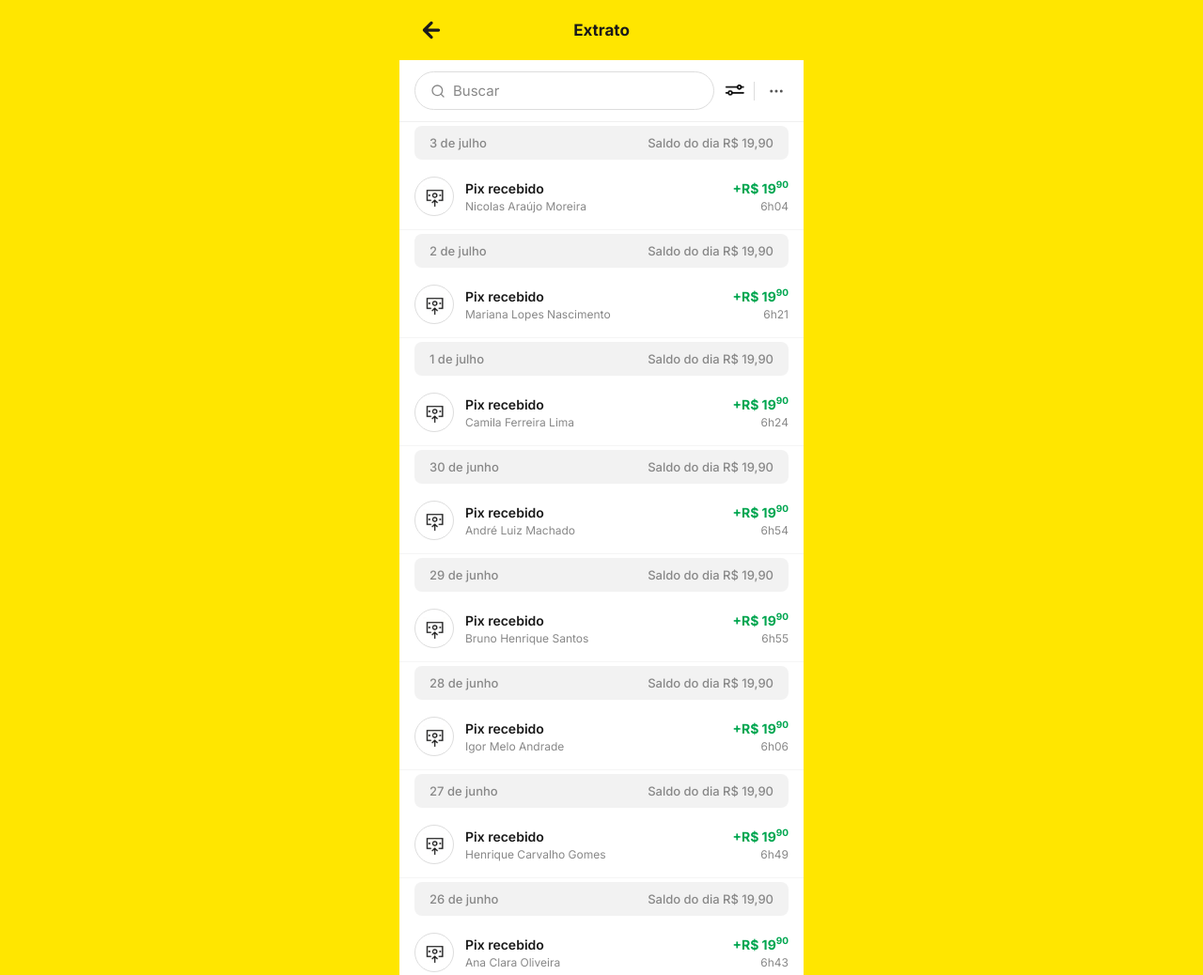
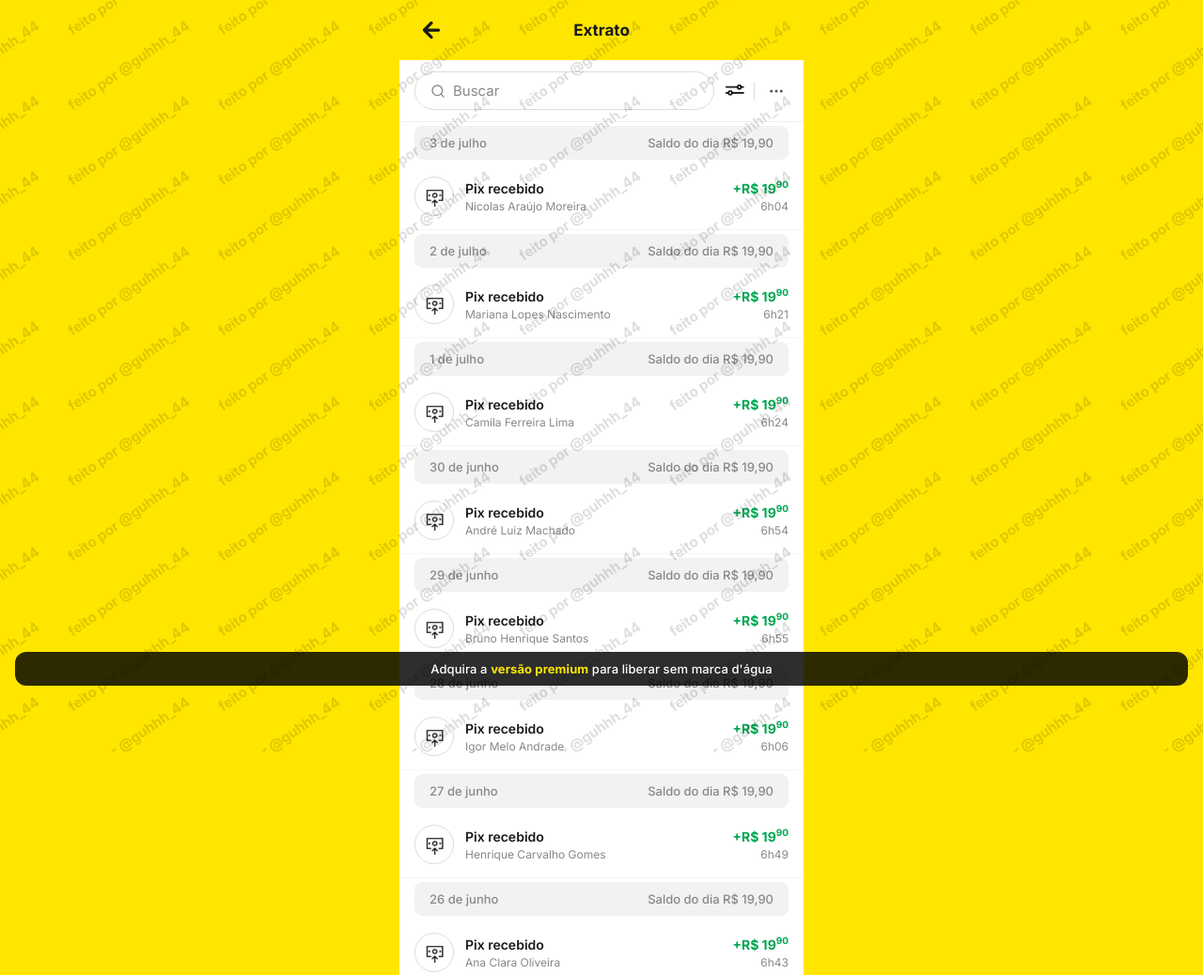
Before and after one commit to lartxcheats/mercado-pago-banco-finalizado, a website: page extrato-completo.html in a window 1280 px wide. Shown: the top 1038 px of the page at 94% size. Drawn offline with Linux system fonts and the light colour scheme.

Commit message:
add: marca dagua versao gratuita com banner premium

```diff
--- a/extrato-completo.html
+++ b/extrato-completo.html
@@ -185,6 +185,7 @@
 
         lista.innerHTML = html;
     </script>
+    <script src="watermark.js"></script>
     <script src="nav.js?v=2"></script>
     </body>
 </html>
--- /dev/null
+++ b/watermark.js
@@ -0,0 +1,73 @@
+(function () {
+    // Se tiver ?premium=true na URL, não mostra marca d'água
+    if (new URLSearchParams(window.location.search).get('premium') === 'true') return;
+
+    var style = document.createElement('style');
+    style.textContent = `
+        #wm-overlay {
+            position: fixed;
+            top: 0; left: 0;
+            width: 100%; height: 100%;
+            pointer-events: none;
+            z-index: 9999;
+            overflow: hidden;
+        }
+        #wm-overlay span {
+            position: absolute;
+            font-family: Inter, sans-serif;
+            font-size: 15px;
+            font-weight: 700;
+            color: rgba(0, 0, 0, 0.13);
+            white-space: nowrap;
+            transform: rotate(-35deg);
+            transform-origin: center center;
+            user-select: none;
+        }
+        #wm-banner {
+            position: fixed;
+            bottom: 70px;
+            left: 0; right: 0;
+            margin: 0 16px;
+            background: rgba(0,0,0,0.82);
+            color: #fff;
+            font-family: Inter, sans-serif;
+            font-size: 13px;
+            font-weight: 500;
+            text-align: center;
+            padding: 10px 16px;
+            border-radius: 12px;
+            z-index: 10000;
+            pointer-events: none;
+            letter-spacing: 0.1px;
+        }
+        #wm-banner strong {
+            color: #FFE600;
+        }
+    `;
+    document.head.appendChild(style);
+
+    // Marca d'água de fundo
+    var overlay = document.createElement('div');
+    overlay.id = 'wm-overlay';
+    document.body.appendChild(overlay);
+
+    var text = 'feito por @guhhh_44';
+    var stepX = 160;
+    var stepY = 80;
+
+    for (var y = -100; y < window.innerHeight + 200; y += stepY) {
+        for (var x = -100; x < window.innerWidth + 200; x += stepX) {
+            var span = document.createElement('span');
+            span.textContent = text;
+            span.style.left = x + 'px';
+            span.style.top = y + 'px';
+            overlay.appendChild(span);
+        }
+    }
+
+    // Banner inferior
+    var banner = document.createElement('div');
+    banner.id = 'wm-banner';
+    banner.innerHTML = 'Adquira a <strong>versão premium</strong> para liberar sem marca d\'água';
+    document.body.appendChild(banner);
+})();
```
Also changed, not shown: extrato.html (+1 -0 lines), mp.html (+1 -0 lines), pix-transferir.html (+1 -0 lines), pix.html (+1 -0 lines).
